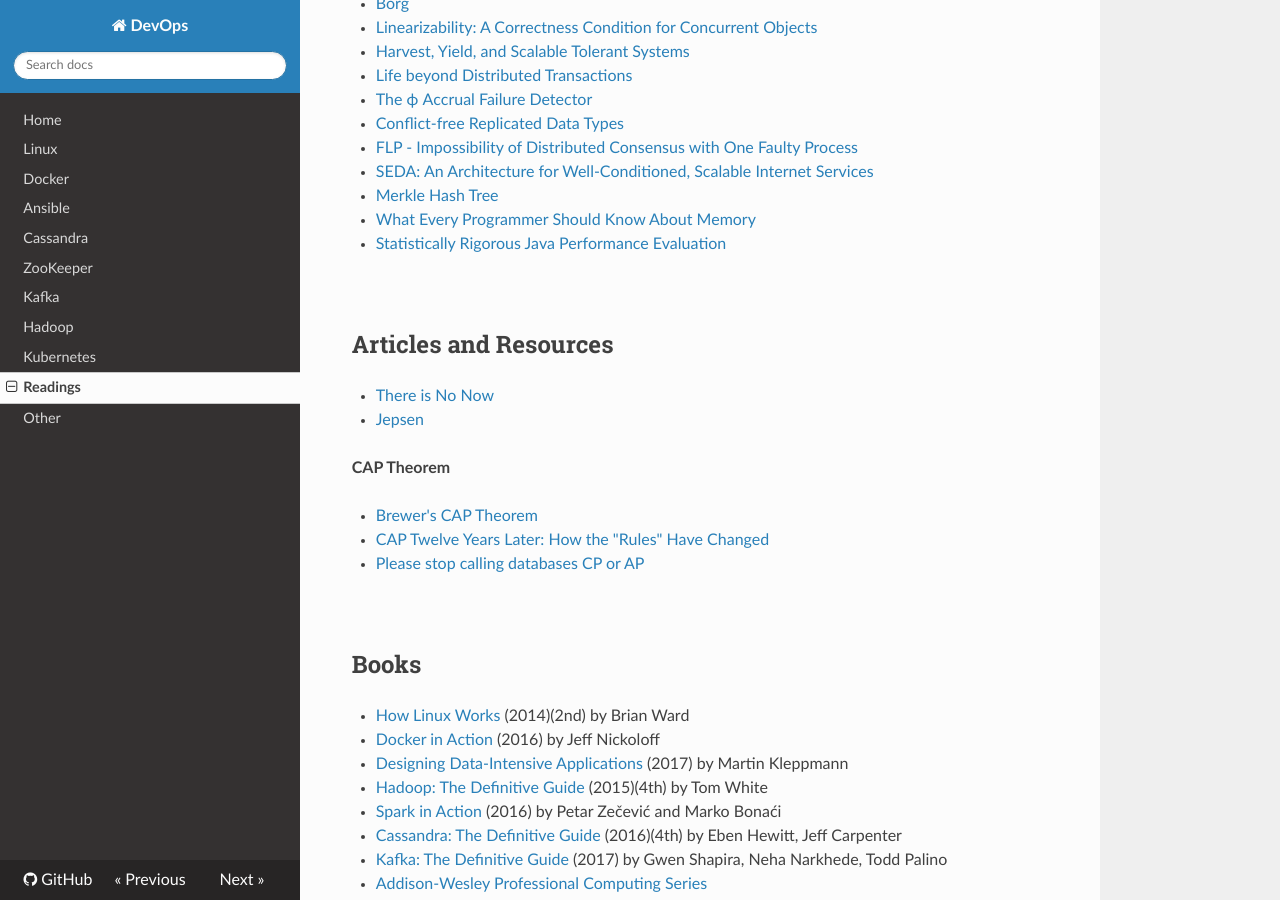
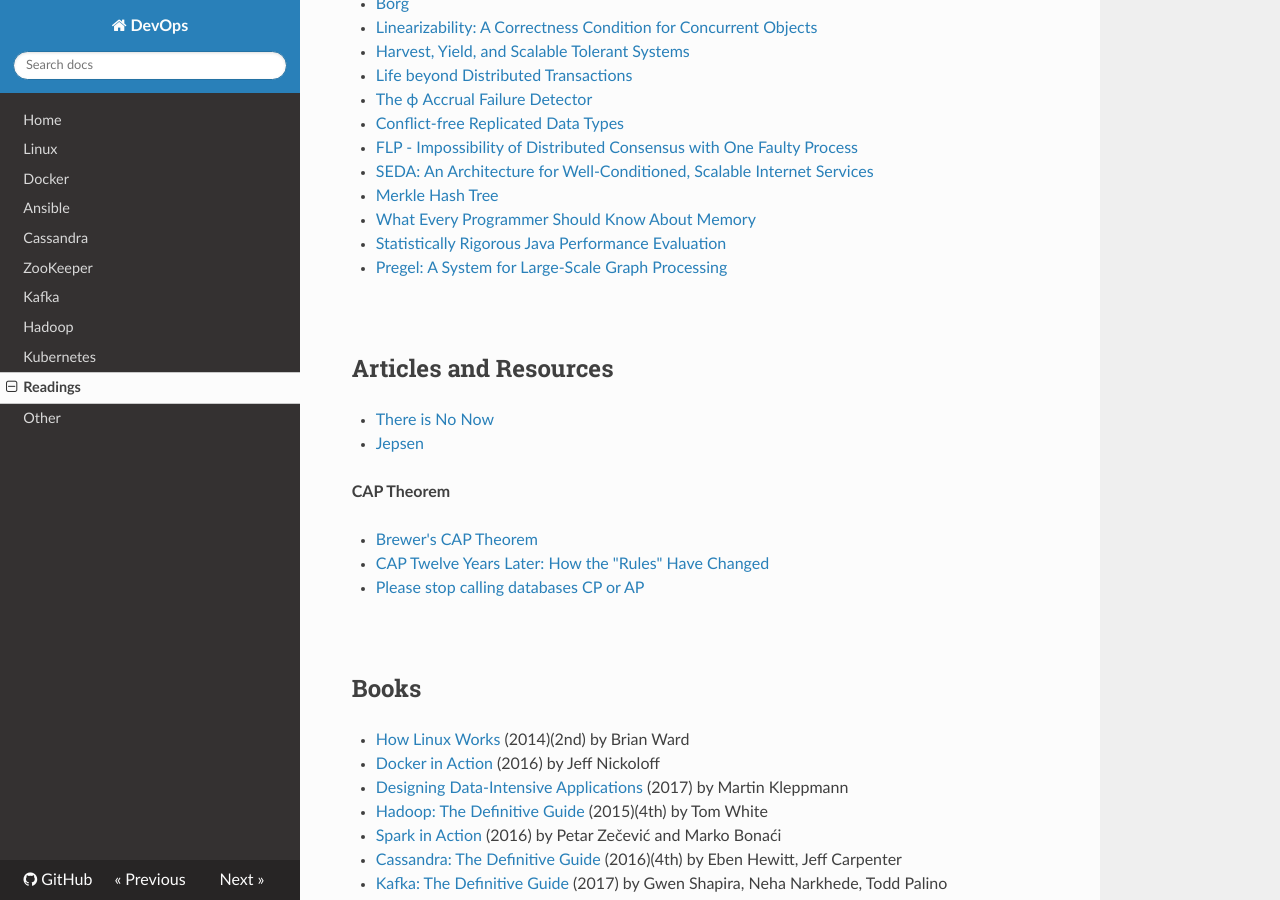
Before and after one commit to niqdev/devops, an MkDocs documentation site: the page built from docs/readings.md, in a window 1280 px wide and 900 px high, scrolled down 403 px. Built offline with MkDocs 1.6.1, drawn with Linux system fonts in a browser that asks for light colours; nearby versions of some CDN libraries; old or Windows-style settings are respelled for this version of MkDocs.

Commit message:
doc: add paper

```diff
--- a/docs/readings.md
+++ b/docs/readings.md
@@ -41,6 +41,8 @@
 * [What Every Programmer Should Know About Memory](https://www.akkadia.org/drepper/cpumemory.pdf)
 
 * [Statistically Rigorous Java Performance Evaluation](https://dri.es/files/oopsla07-georges.pdf)
+
+* [Pregel: A System for Large-Scale Graph Processing](https://kowshik.github.io/JPregel/pregel_paper.pdf)
 
 <br>
 
```
